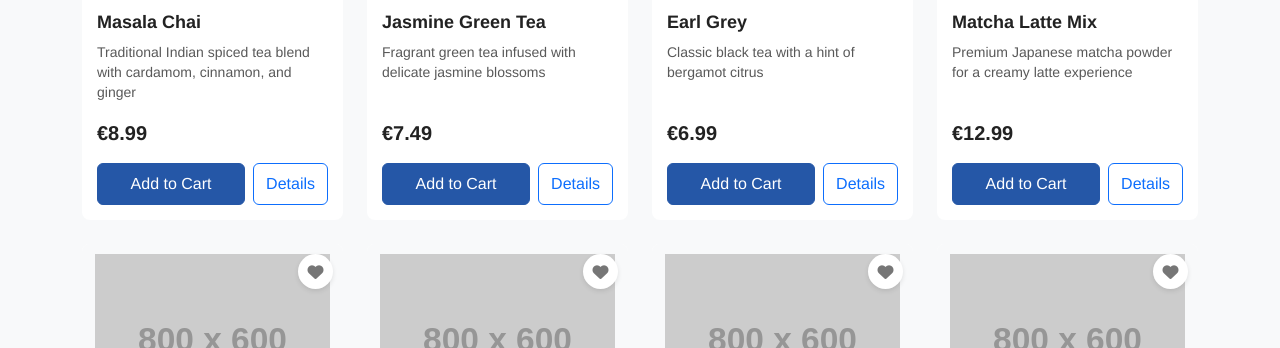
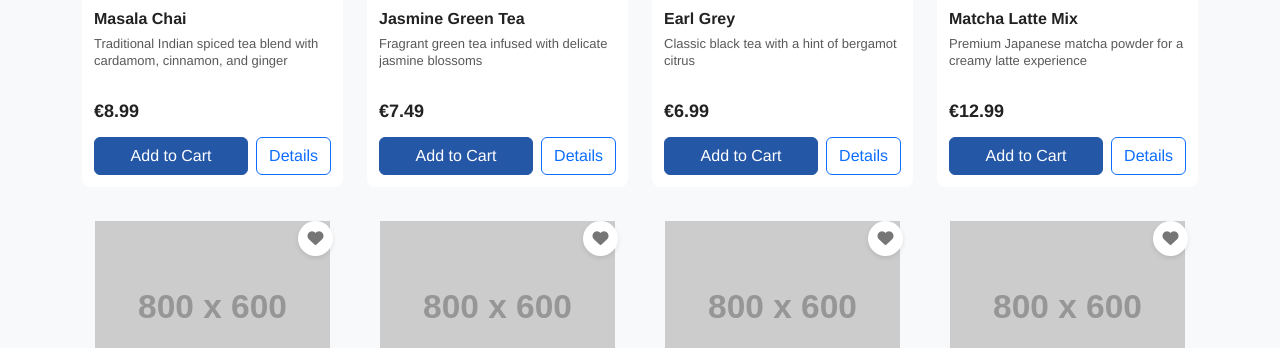
Before and after one commit to DaCapoMDS/Webshop_PATtest, a plain HTML site: page docs/index.html in a window 1280 px wide. Shown: the part 452-800 px from the top of the page. Drawn offline with nearby package versions, Linux system fonts and the light colour scheme; placeholder pictures from the web are drawn by us.

Commit message:
main site product widet changes

```diff
--- a/docs/styles.css
+++ b/docs/styles.css
@@ -223,22 +223,22 @@ body {
 }
 
 .product-info {
-    padding: 15px;
+    padding: 12px;
 }
 
 .product-info h5 {
-    margin: 0 0 10px 0;
-    font-size: 18px;
+    margin: 0 0 8px 0;
+    font-size: 16px;
     font-weight: 600;
     color: #222;
 }
 
 .description {
-    font-size: 14px;
+    font-size: 13px;
     color: #595959;
-    margin: 10px 0;
-    line-height: 1.4;
-    height: 60px;
+    margin: 8px 0;
+    line-height: 1.3;
+    height: 50px;
     overflow: hidden;
     text-overflow: ellipsis;
     display: -webkit-box;
@@ -247,16 +247,16 @@ body {
 }
 
 .price {
-    font-size: 20px;
+    font-size: 18px;
     font-weight: 600;
     color: #222;
-    margin: 15px 0;
+    margin: 12px 0;
 }
 
 .btn-primary {
     background-color: #2557a7;
     border-color: #2557a7;
-    padding: 8px 15px;
+    padding: 6px 12px;
     font-weight: 500;
     transition: all 0.3s ease;
 }
```
